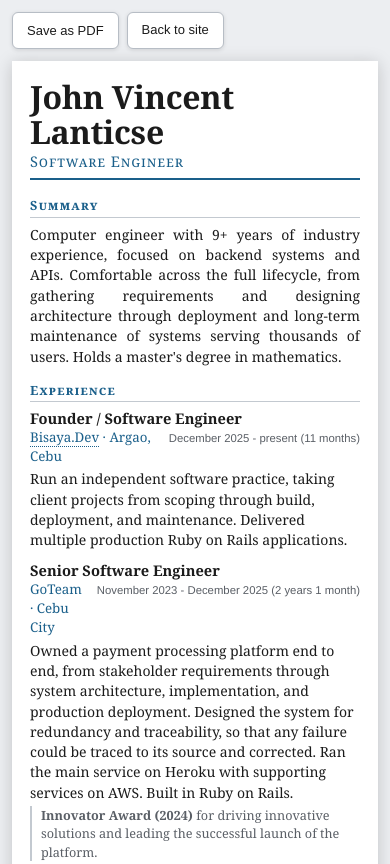
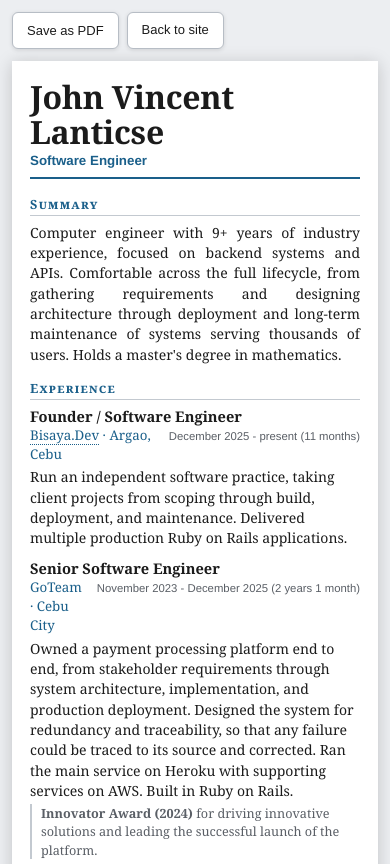
Before and after one commit to ctrlshiftjv/ctrlshiftjv.github.io, a plain HTML site: page resume.html in a window 390 px wide. Shown: the top 864 px of the page. Drawn offline with Linux system fonts and the light colour scheme.

Commit message:
Fix the resume print layout
The two-column grid collapsed to a single column when printed: the
mobile breakpoint carried no media type, and A4's content box is under
900px, so it matched during printing. Contact, skills, and education
fell below the experience section and the resume ran to two pages.
Scoping the query to screen restores the columns and brings it back to
one page.

Also drops small-caps and letter-spacing from the job title, which made
it extract as "S oftware E ngineer" and then "S O F T WA R E" once
tracked. It now reads as plain text to a parser, as do all the section
headings.

Verified against real PDFs generated by headless Chrome rather than a
simulated print layout, which is what hid the bug.

```diff
--- a/resume.html
+++ b/resume.html
@@ -56,9 +56,11 @@
       .tagline {
         margin: 2px 0 0;
         color: var(--accent);
-        font-size: 11pt;
-        font-variant: small-caps;
-        letter-spacing: 0.06em;
+        font-size: 10pt;
+        /* no small-caps and no tracking here: both make the job title extract
+           letter-by-letter, and this is the field a parser reads as the title */
+        font-weight: bold;
+        font-family: Helvetica, Arial, sans-serif;
       }
 
       .grid {
@@ -177,7 +179,9 @@
         color: #6b7177;
       }
 
-      @media (max-width: 900px) {
+      /* screen-scoped: an unqualified query also matches print, where the A4
+         content box is under 900px, and would collapse the two columns */
+      @media screen and (max-width: 900px) {
         .sheet { width: auto; min-height: 0; margin: 12px; padding: 18px; }
         .grid { grid-template-columns: 1fr; gap: 0; }
         aside { border-left: 0; padding-left: 0; }
```
